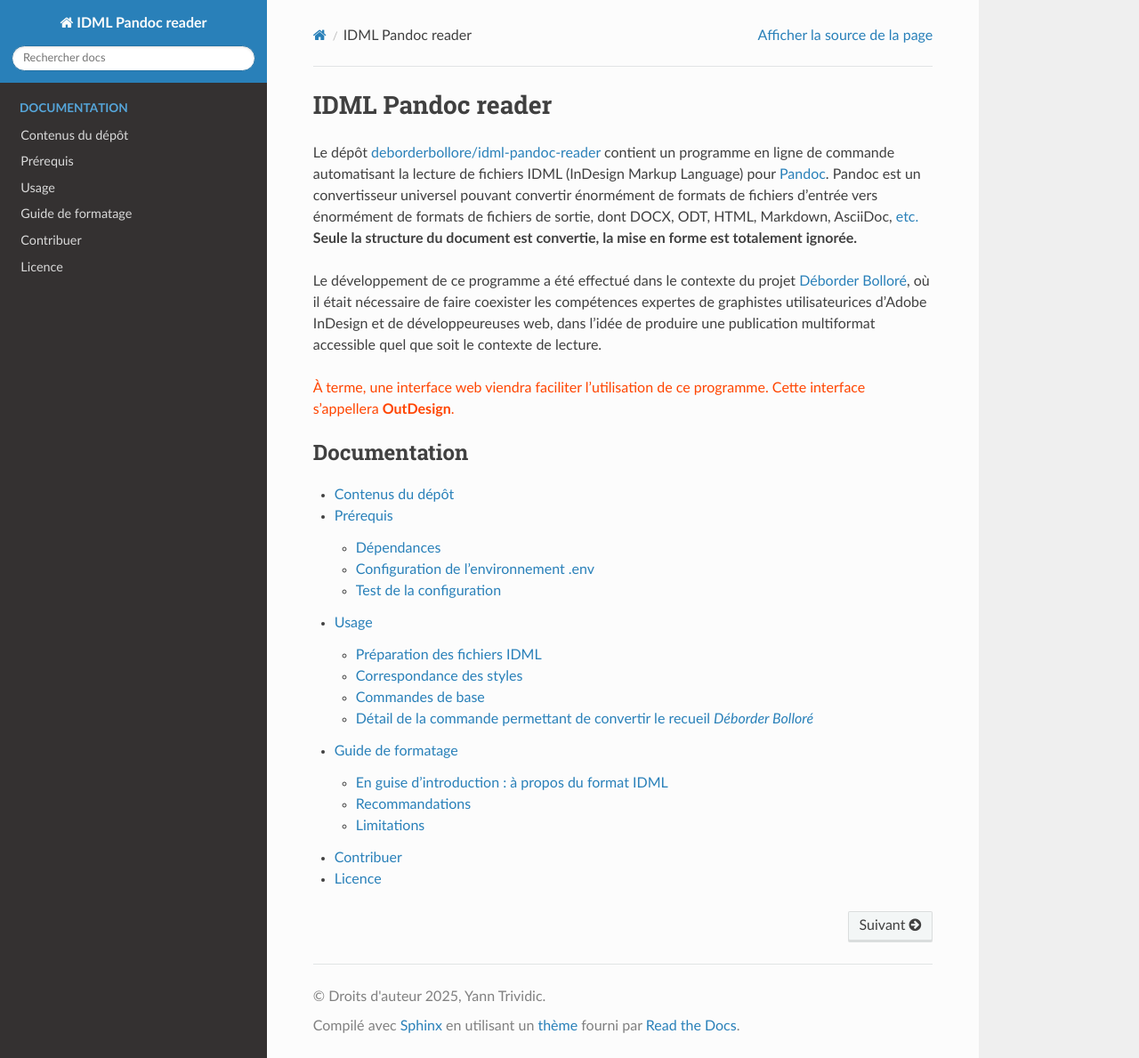
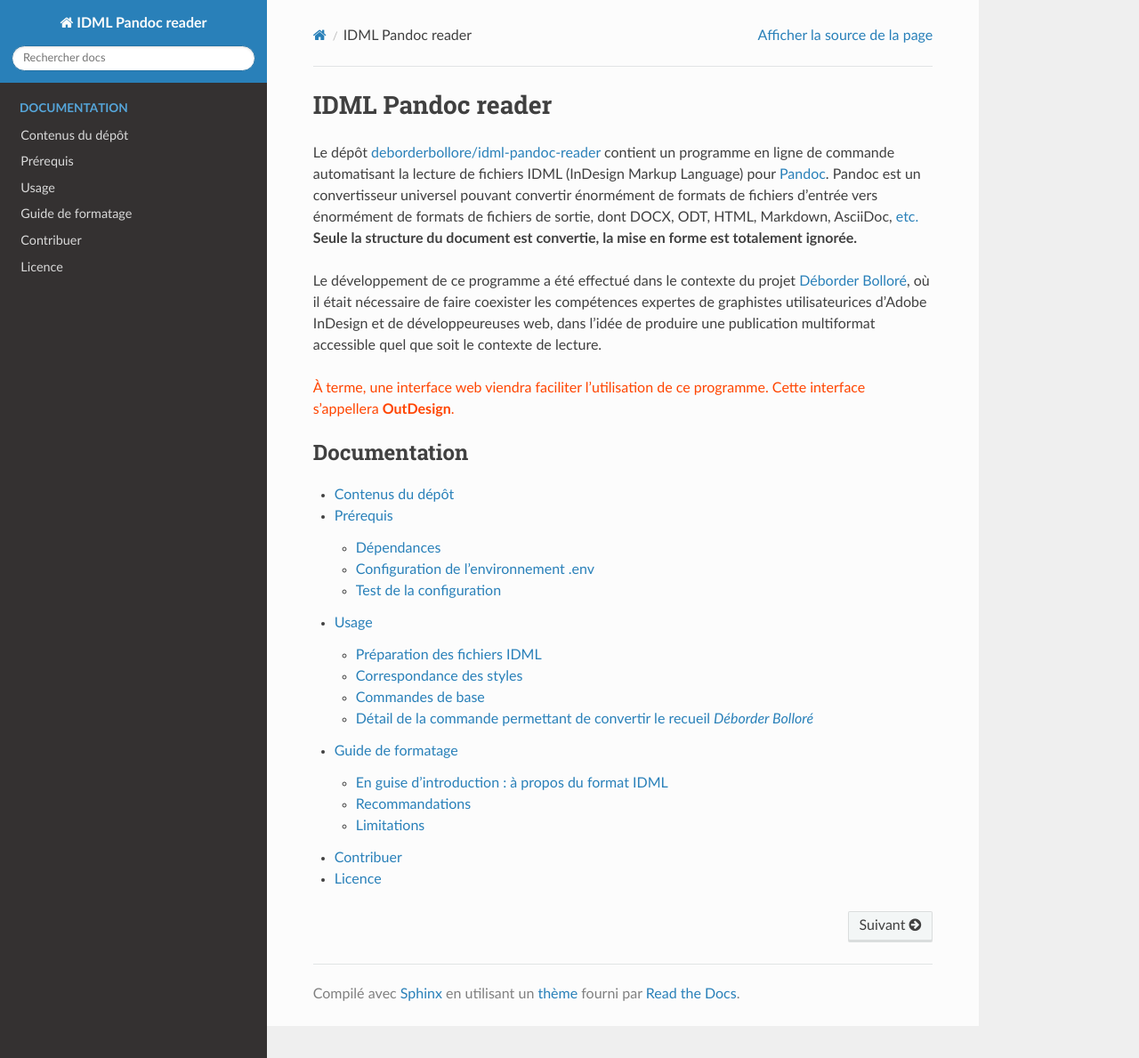
Before and after one commit to yanntrividic/idml-pandoc-reader, a Sphinx documentation site: the page built from docs/source/index.md, in a window 1280 px wide and 1189 px high. Shown: the whole window at 89% size. Built offline with Sphinx 7.4.7 and the Read the Docs theme 3.1.0, drawn with Linux system fonts in a browser that asks for light colours.

Commit message:
Hiding footer and adding link hover

```diff
--- /dev/null
+++ b/docs/source/_static/custom.css
@@ -0,0 +1,9 @@
+footer [role="contentinfo"] {
+  display: none;
+}
+
+/* Taken from https://club1.fr/docs/en/_static/club1.css */
+/* Style links on hover */
+a:not(.btn):hover {
+	text-decoration: underline solid 1px !important;
+}
--- a/docs/source/conf.py
+++ b/docs/source/conf.py
@@ -59,3 +59,13 @@
     'includehidden': True,
     'titles_only': False
 }
+
+
+# These folders are copied to the documentation's HTML output
+html_static_path = ['_static']
+
+# These paths are either relative to html_static_path
+# or fully qualified paths (eg. https://...)
+html_css_files = [
+    'custom.css',
+]
```
Also changed, not shown: 12 other files.
